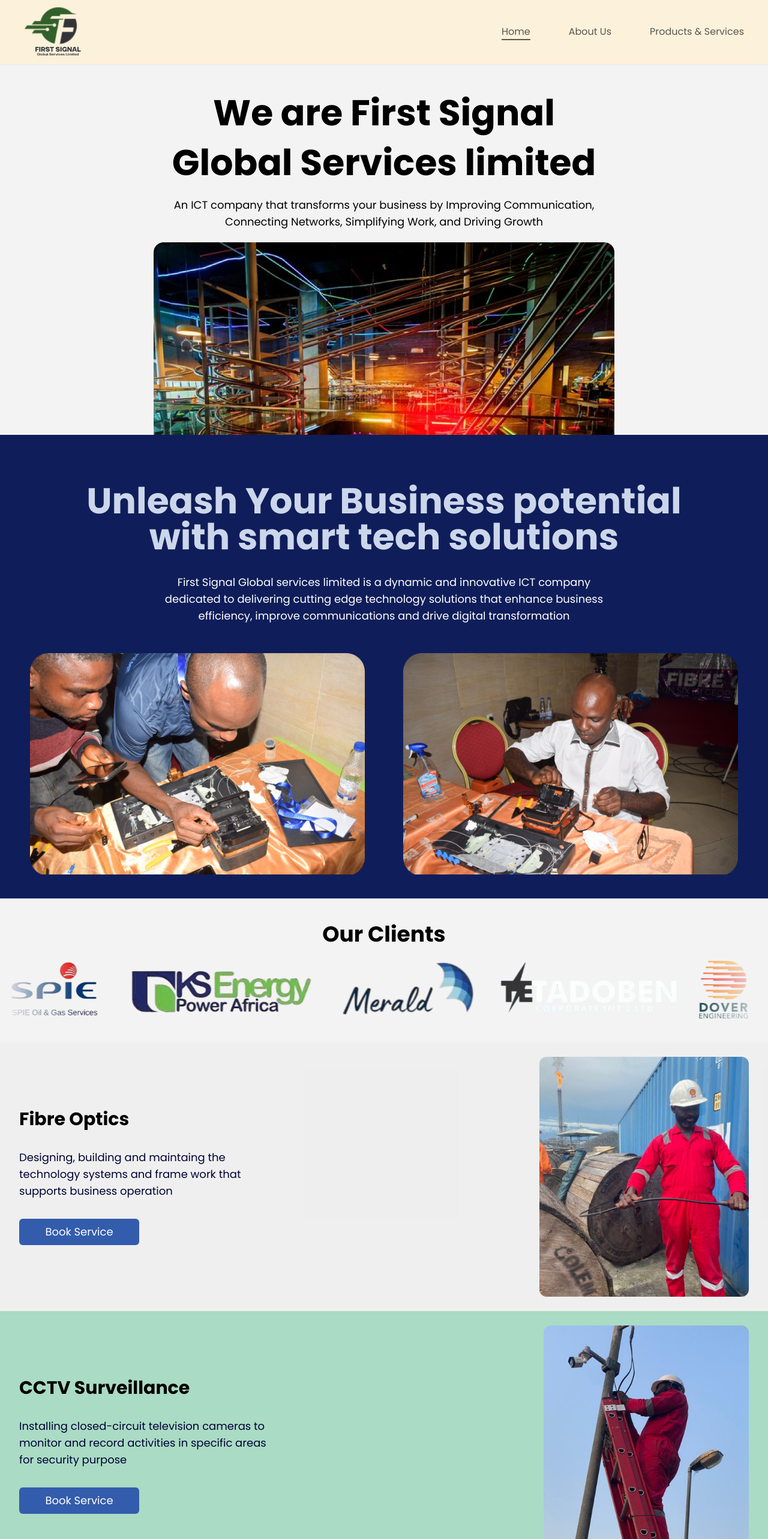
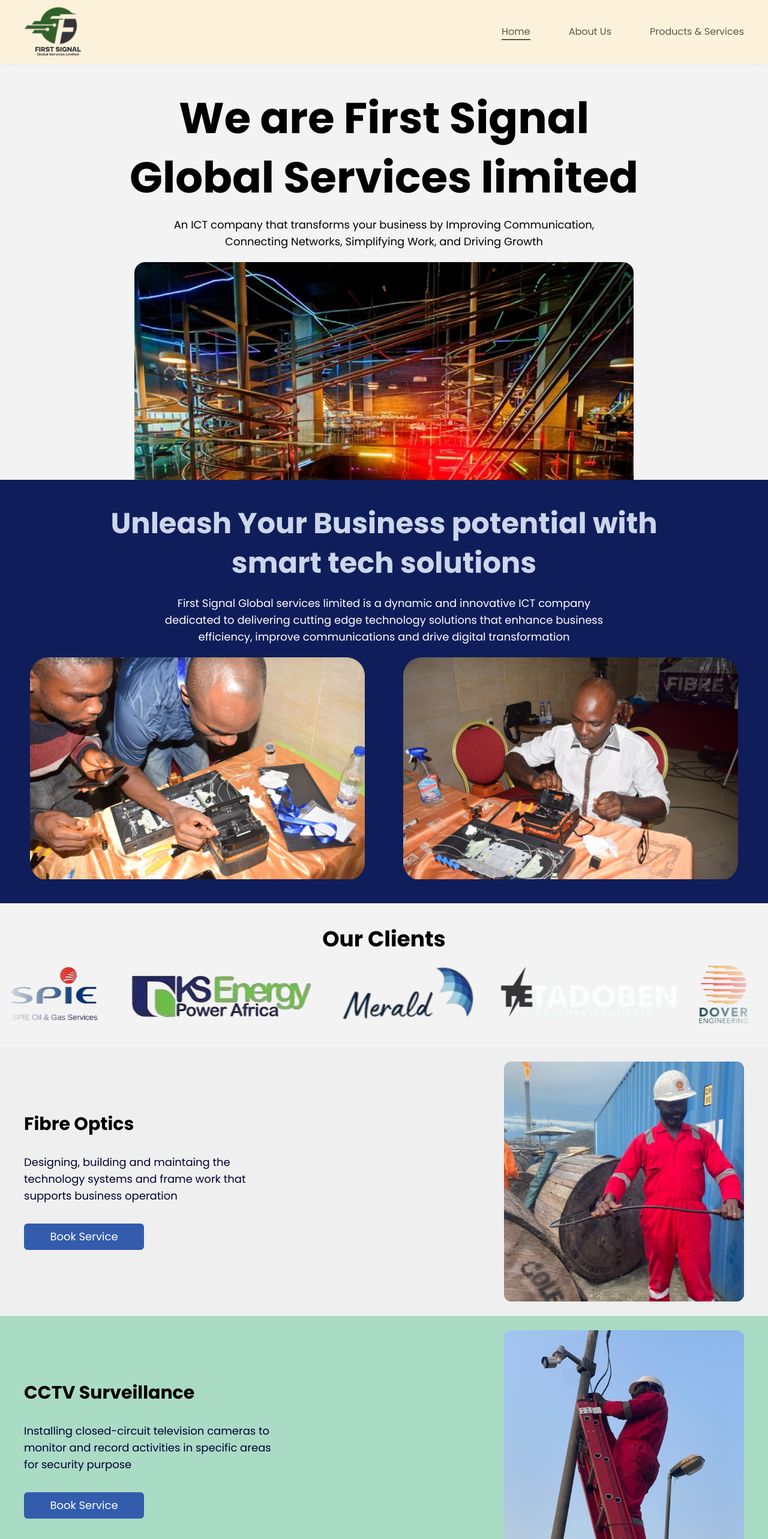
Before and after one commit to Dennardavid/First-Signal, a Next.js app: page / in a window 1280 px wide. Shown: the top 2566 px of the page at 60% size. Built offline with nearby package versions, Linux system fonts and the light colour scheme.

Commit message:
phone icon added to footer

```diff
--- a/src/components/footer.jsx
+++ b/src/components/footer.jsx
@@ -1,3 +1,5 @@
+import { FaPhone } from "react-icons/fa6";
+
 export default function Footer() {
   return (
     <footer>
@@ -6,10 +8,10 @@ export default function Footer() {
           Block 12, Road 26, Federal Housing Estate, Woji Port Harcourt Rivers
           State
         </h3>
-        <div className="flex flex-col md:flex-row gap-3 text-sm mt-4 items-center justify-center xl:gap-5 xl:text-lg xl:mt-10">
-          <p>+234(0)703 6888 949</p>
-          <p>+234(0)705 7201 140</p>
-          <p>+234(0)812 8959 535</p>
+        <div className="flex flex-col md:flex-row gap-3 text-sm mt-4 justify-center xl:gap-5 xl:text-lg xl:mt-10">
+          <p className="flex items-center justify-between gap-1"><FaPhone color="#0A1540"/> +234(0)703 6888 949</p>
+          <p className="flex items-center justify-between gap-1"><FaPhone color="#0A1540"/> +234(0)705 7201 140</p>
+          <p className="flex items-center justify-between gap-1"><FaPhone color="#0A1540"/> +234(0)812 8959 535</p>
         </div>
       </section>
       <section className="bg-[#0A1540] text-white ">
--- a/src/components/hero.jsx
+++ b/src/components/hero.jsx
@@ -1,23 +1,23 @@
 export default function Hero() {
   return (
     <section className="flex flex-col items-center text-center mt-5 xl:mt-10">
-      <h1 className="text-2xl w-[80%] lg:w-[60%] md:text-5xl xl:text-6xl font-bold xl:w-[750px] md:leading-tight xl:leading-snug">
+      <h1 className="text-2xl w-[80%] lg:w-[60%] md:text-5xl xl:text-7xl font-bold xl:w-[850px] md:leading-tight xl:leading-snug">
         We are First Signal Global Services limited
       </h1>
       <p className="text-sm w-[80%] md:w-[82%] lg:w-[75%] md:text-base xl:text-lg xl:w-[750px] mt-4">
         An ICT company that transforms your business by Improving Communication,
         Connecting Networks, Simplifying Work, and Driving Growth
       </p>
-      <img src="/hero.png" alt="Network cables" className="w-[90%] md:w-[80%] lg:w-[60%] mt-5" />
-      <div className="bg-[#0F1E5A] text-white pt-5 pb-5 xl:pt-20 xl:pb-10 -mt-16 xl:-mt-48 w-[100%] flex items-center flex-col">
-        <h2 className="text-2xl w-[85%] md:w-[70%] md:text-3xl xl:text-6xl font-bold xl:w-[1000px] text-[#CCD6EB]">Unleash Your Business potential with smart tech solutions</h2>
-        <p className="text-sm w-[90%] md:w-[80%] md:text-base xl:w-[750px] mt-4 xl:mt-8 xl:leading-7 xl:text-lg">
+      <img src="/hero.png" alt="Network cables" className="w-[90%] md:w-[80%] lg:w-[60%] xl:w-[65%] mt-5 " />
+      <div className="bg-[#0F1E5A] text-white pt-5 pb-5 xl:pt-10 xl:pb-10 -mt-16 xl:-mt-48 w-[100%] flex items-center flex-col">
+        <h2 className="text-2xl w-[85%] md:w-[70%] md:text-3xl xl:text-5xl font-bold xl:w-[1000px] text-[#CCD6EB] xl:leading-snug">Unleash Your Business potential with smart tech solutions</h2>
+        <p className="text-sm w-[90%] md:w-[80%] md:text-base xl:w-[750px] mt-4 xl:mt-5 xl:leading-7 xl:text-lg">
           First Signal Global services limited is a dynamic and innovative ICT
           company dedicated to delivering cutting edge technology solutions that
           enhance business efficiency, improve communications and drive digital
           transformation
         </p>
-        <div className="flex flex-col justify-center gap-5 mt-5 px-5 md:flex-row xl:gap-16 xl:mt-12">
+        <div className="flex flex-col justify-center gap-5 mt-5 px-5 md:flex-row xl:gap-16 xl:mt-5">
           <img src="/left.png" alt="two men soldering" className="md:w-[45%]"/>
           <img src="/right.png" alt="one man soldering" className="md:w-[45%]"/>
         </div>
--- a/src/components/services.jsx
+++ b/src/components/services.jsx
@@ -26,10 +26,10 @@ export default function Services() {
     <section className="flex flex-col items-center">
       {Services.map((service) => (
         <div key={service.title} className={`w-full ${service.color}`}>
-          <div className="px-4 md:px-8 py-6 w-full max-w-[1440px] mx-auto flex flex-col-reverse gap-3 md:flex-row justify-between items-center">
-            <div className="flex flex-col gap-4 xl:gap-8 text-center md:text-left ">
+          <div className="px-4 md:px-8 xl:px-0 py-6 w-full max-w-screen-xl mx-auto flex flex-col-reverse gap-3 md:flex-row justify-between items-center">
+            <div className="flex flex-col gap-4 xl:gap-8 text-center md:text-left xl:w-[700px]">
               <h2 className="font-semibold text-xl xl:text-3xl">{service.title}</h2>
-              <p className="text-[#000033] lg:w-[75%] xl:w-[50%] text-sm md:text-base xl:text-lg">
+              <p className="text-[#000033] lg:w-[75%] xl:w-[60%] text-sm md:text-base xl:text-lg">
                 {service.description}
               </p>
               <button className="text-white bg-[#335CAD] mx-auto md:mx-0 xl:mx-0 rounded-md w-[200px] py-2 text-sm md:text-base xl:text-lg hover:bg-[#2a4b8d] transition-colors">
```
